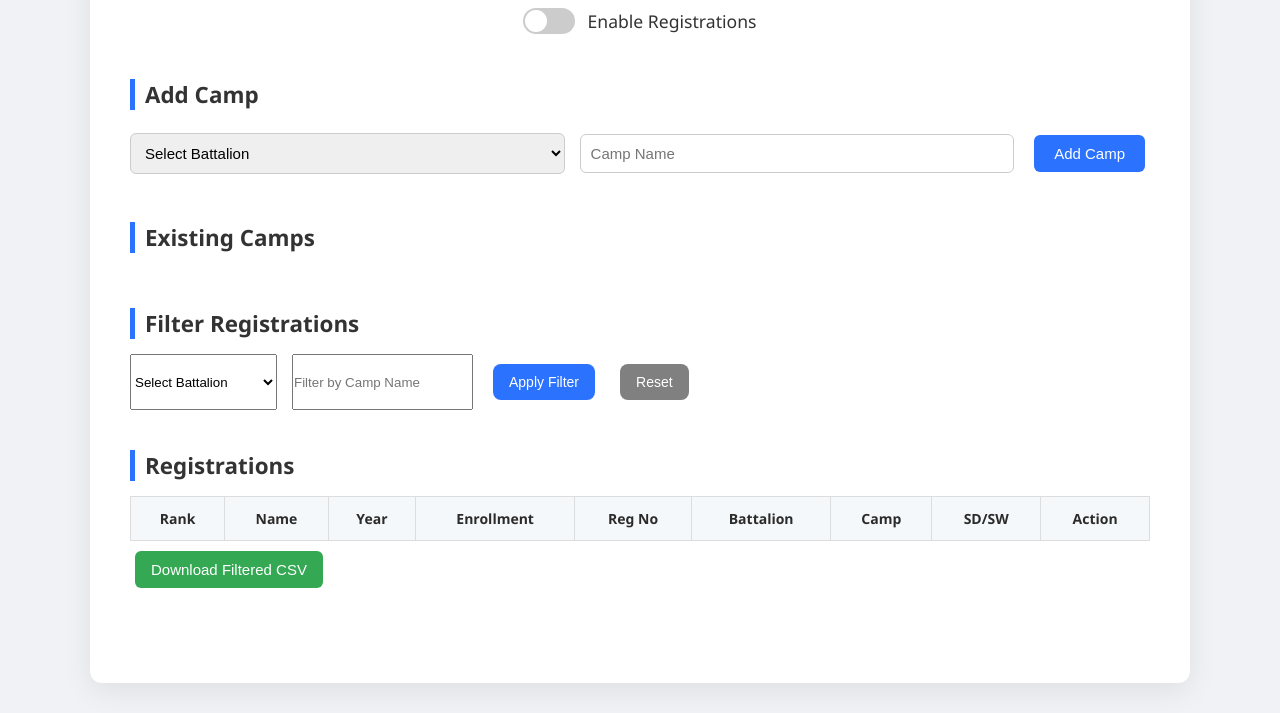
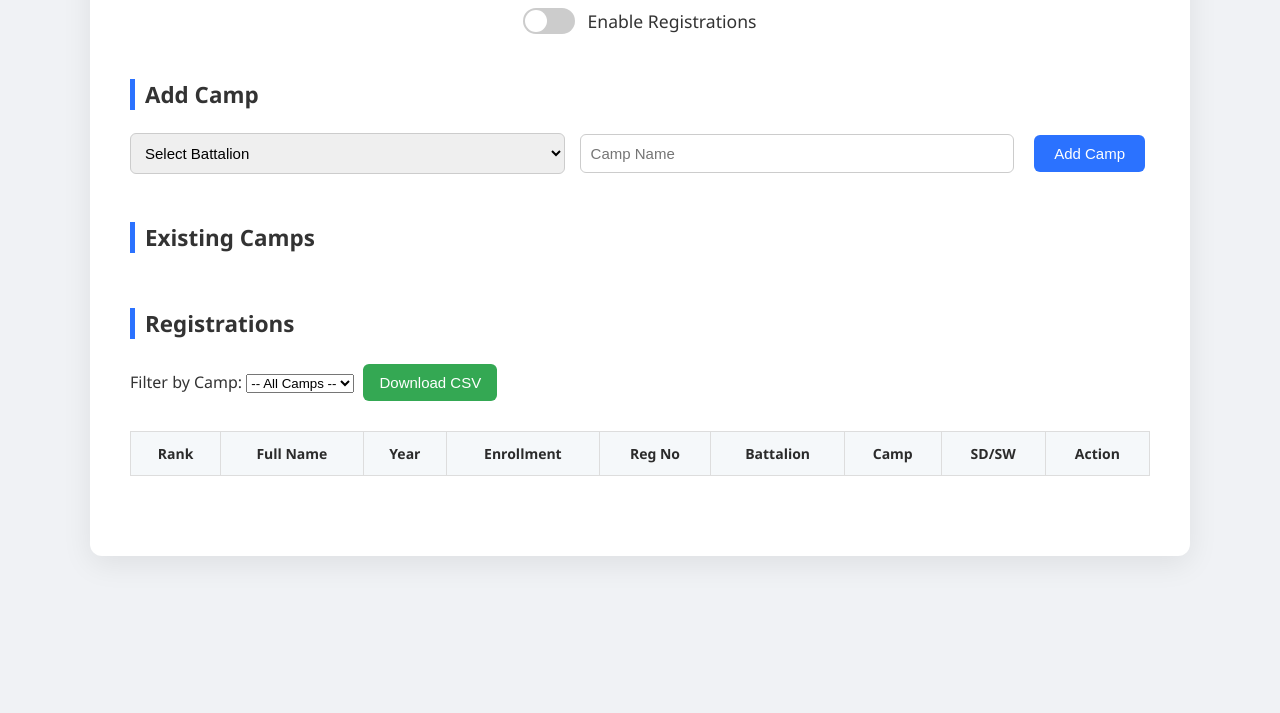
Before and after one commit to naniumesh/ncc-campregistration, a website: page public/admin page/admin.html in a window 1280 px wide. Shown: the part 140-853 px from the top of the page. After the commit the page ends 800 px from the top, so only its background shows below. Drawn offline with Linux system fonts and the light colour scheme.

Commit message:
Update admin.html

```diff
--- a/public/admin page/admin.html
+++ b/public/admin page/admin.html
@@ -26,11 +26,11 @@
       <form id="campForm">
         <select id="campBattalion" required>
           <option value="">Select Battalion</option>
-          <option value="2PB(REGULAR)">2PB BN (REGULAR)</option>
-          <option value="2PB(GIRLS)">2PB BN (GIRLS)</option>
-          <option value="8PB(REGULAR)">8PB BN (REGULAR)</option>
-          <option value="8PB(FSFS)">8PB BN (FSFS)</option>
-          <option value="1-AIR PB BN">1-AIR PB BN</option>
+          <option value="2PB(R)">2PB BN</option>
+          <option value="2PB(G)">2PB BN</option>
+          <option value="8PB(R)">8PB BN</option>
+          <option value="8PB(F)">8PB BN</option>
+          <option value="1AIR">1-AIR PB BN</option>
         </select>
         <input type="text" id="campName" placeholder="Camp Name" required />
         <button type="submit">Add Camp</button>
@@ -43,31 +43,17 @@
     </section>
 
     <section>
-      <h2>Filter Registrations</h2>
-    <div style="display: flex; gap: 15px; margin-bottom: 15px; flex-wrap: wrap;">
-      <select id="filterBattalion">
-          <option value="">Select Battalion</option>
-          <option value="2PB(REGULAR)">2PB BN (REGULAR)</option>
-          <option value="2PB(GIRLS)">2PB BN (GIRLS)</option>
-          <option value="8PB(REGULAR)">8PB BN (REGULAR)</option>
-          <option value="8PB(FSFS)">8PB BN (FSFS)</option>
-          <option value="1-AIR PB BN">1-AIR PB BN</option>
+      <h2>Registrations</h2>
+      <label for="campFilter">Filter by Camp: </label>
+      <select id="campFilter">
+        <option value="">-- All Camps --</option>
       </select>
-
-      <input type="text" id="filterCamp" placeholder="Filter by Camp Name" />
-
-      <button id="applyFilterBtn" style="background:#2b72ff; color:white;">Apply Filter</button>
-      <button id="resetFilterBtn" style="background:gray; color:white;">Reset</button>
-    </div>
-  </section>
-
-  <section>
-    <h2>Registrations</h2>
-    <table>
+      <button id="downloadBtn">Download CSV</button>
+      <table id="regTable">
         <thead>
           <tr>
             <th>Rank</th>
-          <th>Name</th>
+            <th>Full Name</th>
             <th>Year</th>
             <th>Enrollment</th>
             <th>Reg No</th>
@@ -77,12 +63,8 @@
             <th>Action</th>
           </tr>
         </thead>
-      <tbody id="regTableBody">
-        <!-- Filled by JS -->
-      </tbody>
+        <tbody></tbody>
       </table>
-
-    <button id="downloadBtn">Download Filtered CSV</button>
     </section>
   </div>
   <script src="admin.js"></script>
```
Lines whose indentation alone changed are shown as unchanged.
